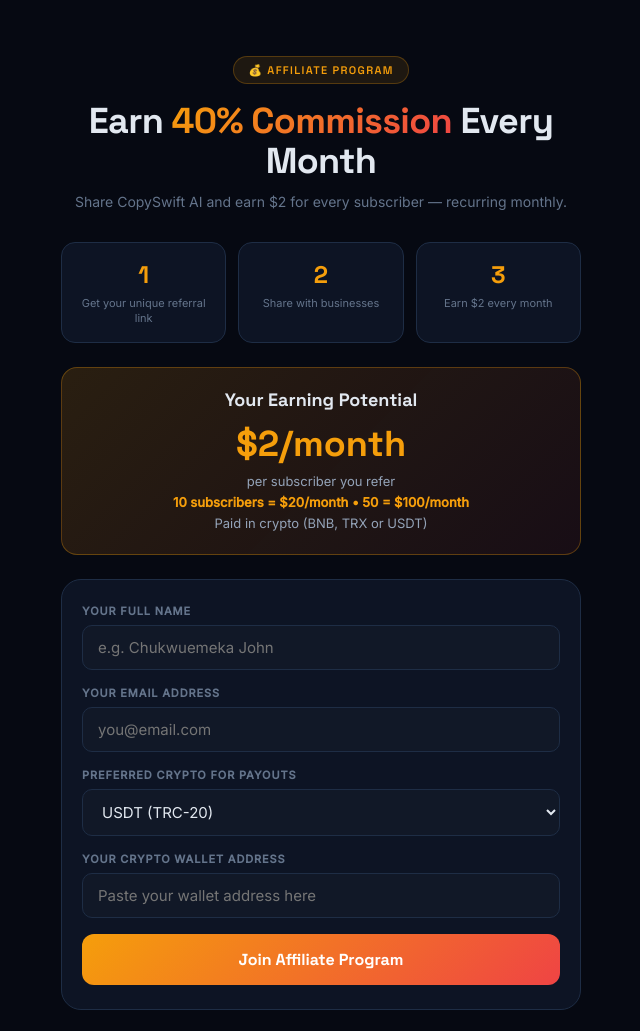
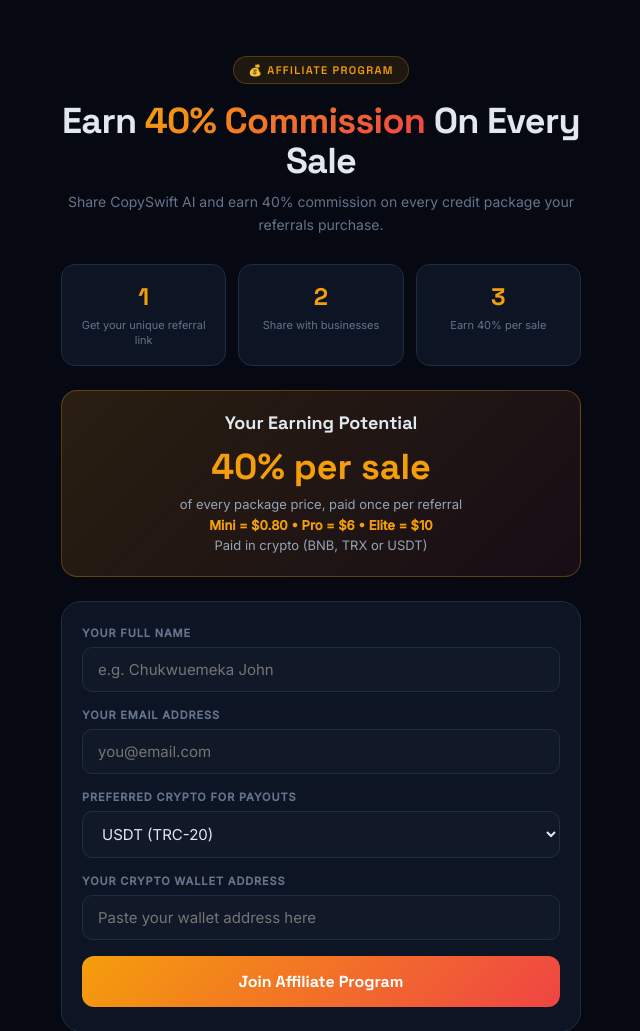
Before and after one commit to OpenMind-lab782/Copyswift-ai, a Flask app: page /affiliate in a window 1280 px wide. Shown: the top 1031 px of the page, without its empty margins (319-959 px from the left). Run offline with Flask 3, Linux system fonts and the light colour scheme.

Commit message:
Fix affiliate.html: update wording to 40%-per-sale model

```diff
--- a/templates/affiliate.html
+++ b/templates/affiliate.html
@@ -35,18 +35,18 @@ select option{background:#111827}
 </style></head><body>
 <div class="header">
   <div class="badge">💰 Affiliate Program</div>
-  <h1>Earn <span class="gold">40% Commission</span> Every Month</h1>
-  <p class="subtitle">Share CopySwift AI and earn $2 for every subscriber — recurring monthly.</p>
+  <h1>Earn <span class="gold">40% Commission</span> On Every Sale</h1>
+  <p class="subtitle">Share CopySwift AI and earn 40% commission on every credit package your referrals purchase.</p>
 </div>
 <div class="how-grid">
   <div class="how-card"><div class="how-num">1</div><div class="how-text">Get your unique referral link</div></div>
   <div class="how-card"><div class="how-num">2</div><div class="how-text">Share with businesses</div></div>
-  <div class="how-card"><div class="how-num">3</div><div class="how-text">Earn $2 every month</div></div>
+  <div class="how-card"><div class="how-num">3</div><div class="how-text">Earn 40% per sale</div></div>
 </div>
 <div class="earn-banner">
   <h2>Your Earning Potential</h2>
-  <div class="earn-amount">$2/month</div>
-  <p>per subscriber you refer<br><strong style="color:#f59e0b">10 subscribers = $20/month &bull; 50 = $100/month</strong><br>Paid in crypto (BNB, TRX or USDT)</p>
+  <div class="earn-amount">40% per sale</div>
+  <p>of every package price, paid once per referral<br><strong style="color:#f59e0b">Mini = $0.80 &bull; Pro = $6 &bull; Elite = $10</strong><br>Paid in crypto (BNB, TRX or USDT)</p>
 </div>
 {% if msg %}
 <div class="success-card">
@@ -55,7 +55,7 @@ select option{background:#111827}
   <p style="color:#94a3b8;font-size:13px;margin-bottom:6px">Your referral link:</p>
   <div class="ref-code-box" id="refLink">{{ ref_link }}</div>
   <button class="copy-ref-btn" onclick="navigator.clipboard.writeText('{{ ref_link }}').then(()=>{this.textContent='Copied!';setTimeout(()=>this.textContent='Copy Referral Link',2000)})">Copy Referral Link</button>
-  <p style="font-size:12px;color:#64748b;margin-bottom:10px">Share this link. When someone subscribes through it, you earn $2/month!</p>
+  <p style="font-size:12px;color:#64748b;margin-bottom:10px">Share this link. When someone buys a credit package through it, you earn 40% — instantly, no subscription needed!</p>
   <a href="/affiliate/dashboard" class="dash-btn">View My Dashboard</a>
 </div>
 {% else %}
```
